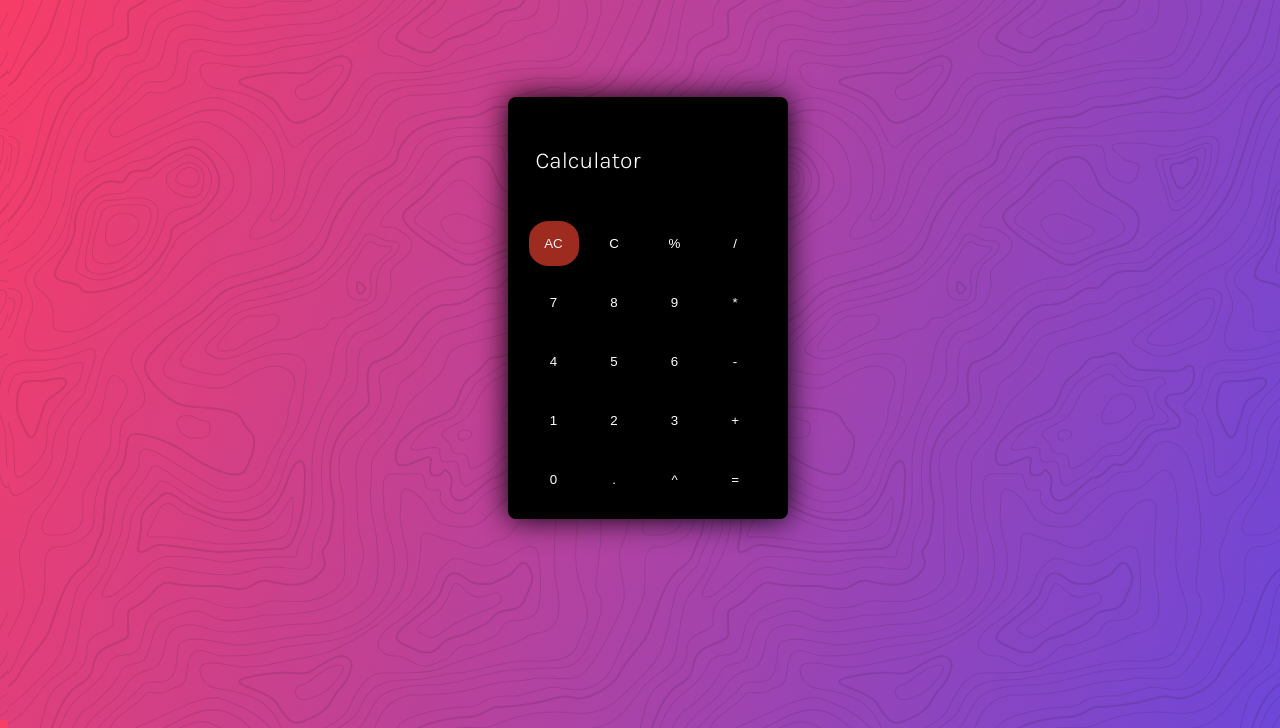
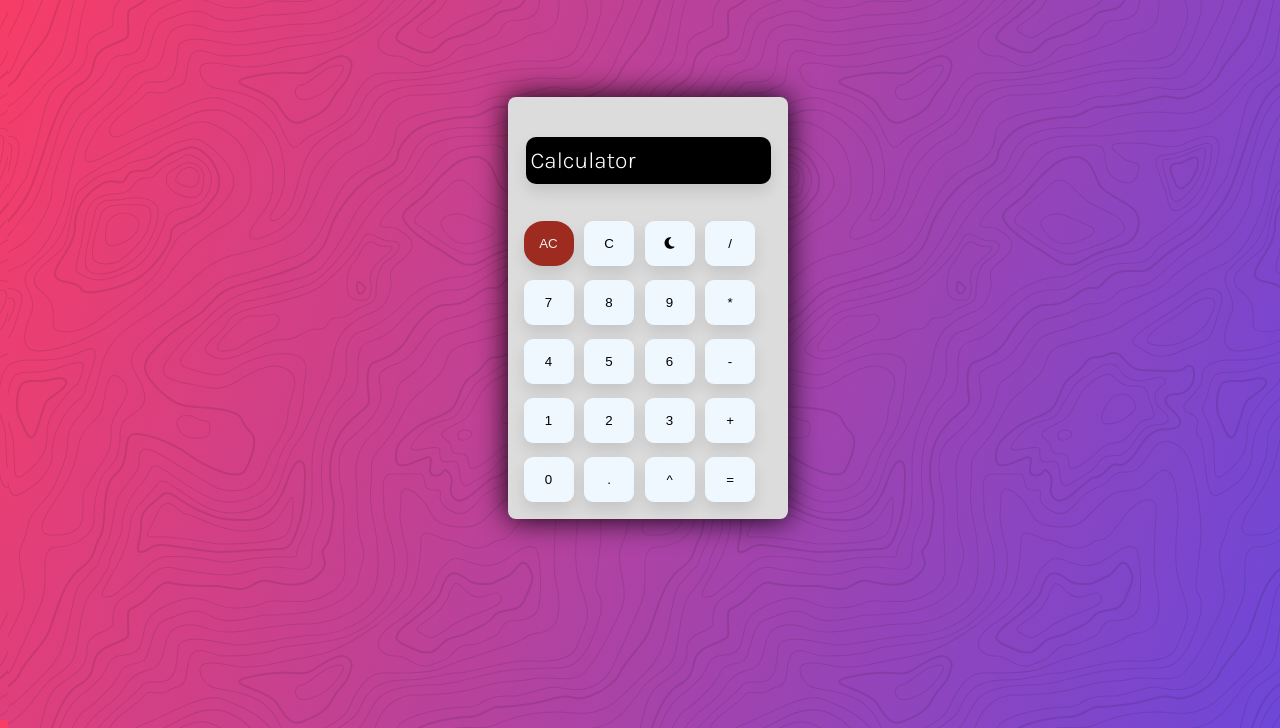
Before and after one commit to itsmanvendra/calculateme1.github.io, a plain HTML site: page index.html in a window 1280 px wide. Shown: the part 80-808 px from the top of the page. Drawn offline with Linux system fonts and the light colour scheme.

Commit message:
added toggle theme

```diff
--- a/index.html
+++ b/index.html
@@ -6,48 +6,50 @@
     <meta name="viewport" content="width=device-width, initial-scale=1.0">
     <link rel="stylesheet" href="style.css">
     <link rel="stylesheet" href="utils.css">
+    <script src="https://kit.fontawesome.com/8fced09e57.js" crossorigin="anonymous"></script>
     <title>Calculator</title>
 </head>
 <body>
     <h1 class="text-center">Welcome to Manvendra's Calc!!</h1>
-    <div class="background flex flex-col items-center mw-auto">
+    <div class="background bg-light flex flex-col items-center mw-auto">
         <div class="container  ">
             <div class="row">
                 <input class="input" placeholder="Calculator" type="text">
             </div>
             <div class="row">
                 <button class="button AC">AC</button>
-                <button class="button" onclick="handleClear()">C</button>
-                <button class="button">%</button>
-                <button class="button">/</button>
+                <button class="button light" onclick="handleClear()">C</button>
+                <button class="theme light"onclick="toggleTheme()"><i class="fa-solid fa-moon" id="icon"></i></button>
+                <button class="button light">/</button>
             </div>
 
             <div class="row">
-                <button class="button">7</button>
-                <button class="button">8</button>
-                <button class="button">9</button>
-                <button class="button">*</button>
+                <button class="button light">7</button>
+                <button class="button light">8</button>
+                <button class="button light">9</button>
+                <button class="button light">*</button>
             </div>
             <div class="row">
-                <button class="button">4</button>
-                <button class="button">5</button>
-                <button class="button">6</button>
-                <button class="button">-</button>
+                <button class="button light">4</button>
+                <button class="button light">5</button>
+                <button class="button light">6</button>
+                <button class="button light">-</button>
             </div>
             <div class="row">
-                <button class="button">1</button>
-                <button class="button">2</button>
-                <button class="button">3</button>
-                <button class="button">+</button>
+                <button class="button light">1</button>
+                <button class="button light">2</button>
+                <button class="button light">3</button>
+                <button class="button light">+</button>
             </div>
             <div class="row">
-                <button class="button">0</button>
-                <button class="button">.</button>
-                <button class="button">^</button>
-                <button class="button">=</button>
+                <button class="button light">0</button>
+                <button class="button light">.</button>
+                <button class="button light">^</button>
+                <button class="button light">=</button>
             </div>
         </div>
     </div>
+
     <script src="script.js"></script>
 </body>
 </html>
--- a/script.js
+++ b/script.js
@@ -1,28 +1,53 @@
 let string = "";
-let buttons = document.querySelectorAll('.button');
-Array.from(buttons).forEach((button)=>{
-    button.addEventListener('click', (e)=>{
-        if(!(e.target.innerHTML === 'C')){
-            console.log("I was called")
-        if(e.target.innerHTML === '='){
-            string = eval(string);
-            document.querySelector('input').value = string;
-        }
+let buttons = document.querySelectorAll(".button-light");
+Array.from(buttons).forEach((button) => {
+  button.addEventListener("click", (e) => {
+    if (!(e.target.innerHTML === "C")) {
+      console.log("I was called");
+      if (e.target.innerHTML === "=") {
+        string = eval(string);
+        document.querySelector("input").value = string;
+      } else if (e.target.innerHTML === "AC") {
+        string = "";
+        document.querySelector("input").value = string;
+      } else {
+        string = string + e.target.innerHTML;
+        document.querySelector("input").value = string;
+      }
+    }
+  });
+});
+const handleClear = () => {
+  const presentValue = document.querySelector("input").value;
+  // console.log(presentValue.slice(0,presentValue.length-1))
+  document.querySelector("input").value = presentValue.slice(
+    0,
+    presentValue.length - 1
+  );
+};
+const toggleTheme = () => {
+  const icon = document.getElementById("icon");
+  const buttons = document.querySelectorAll(".button");
+  const bg = document.querySelector(".background");
+  // console.log(bg)
+  if (icon.classList.contains("fa-moon")) {
+    icon.classList.remove("fa-moon");
+    icon.classList.add("fa-sun");
 
-        else if(e.target.innerHTML === 'AC'){
-            string = "";
-            document.querySelector('input').value = string;
-        }
-        else{
-            string = string + e.target.innerHTML;
-            document.querySelector('input').value = string;
-        }
-
-    }})
-})
-const handleClear = ()=>{
-
-    const presentValue=document.querySelector('input').value;
-    // console.log(presentValue.slice(0,presentValue.length-1))
-    document.querySelector('input').value=presentValue.slice(0,presentValue.length-1);
-}
+    bg.classList.remove("bg-light");
+    bg.classList.add("bg-dark");
+    buttons.forEach((button) => {
+      button.classList.remove("light");
+      button.classList.add("dark");
+    });
+  } else {
+    icon.classList.remove("fa-sun");
+    icon.classList.add("fa-moon");
+    bg.classList.remove("bg-dark");
+    bg.classList.add("bg-light");
+    buttons.forEach((button) => {
+      button.classList.remove("dark");
+      button.classList.add("light");
+    });
+  }
+};
--- a/style.css
+++ b/style.css
@@ -4,7 +4,7 @@ html, body{
     height: 100%;
     width: 100%;
     /* background-image: linear-gradient(to bottom right, rgba(79,51,176,1), rgba(210,53,165)); */
-    background-image: url(/topography.svg),
+    background-image: url(./topography.svg),
     linear-gradient(110deg, #f93d66, #6d47d9);
 
     font-family: 'Poppins', sans-serif;
@@ -12,9 +12,7 @@ html, body{
     overflow: hidden;
 
 }
-.button{
-    background-color: black;
-    color: white;
+.button, .theme{
     padding: 15px;
     width: 50px;
     margin: 7px 3px;
@@ -25,21 +23,33 @@ html, body{
    transition: all 0.3s ease 0s;
 
 }
+.light{
+    background-color: aliceblue;
+    color: black;
+}
+.dark{
+    background-color: black;
+    color: white;
+}
+
 .button:hover {
     background-color: #2EE59D;
     box-shadow: 0px 15px 20px rgba(46, 229, 157, 0.4);
     color: #fff;
     transform: scale(1.1);
   }
+
 .row{
     margin: 12px, 0px;
+
 }
+
 
 .row input{
     background-color: black;
     font-family: 'Karla', sans-serif;
     color: white;
-    width: 230px;
+    width: 240px;
     font-size: 23px;
     margin: 30px 5px;
     padding: 10px 0px;
--- a/utils.css
+++ b/utils.css
@@ -20,7 +20,13 @@
     margin-top: 100px;
     padding: 10px;
     width: 260px;
-    background-color:black;
+
     border-radius: 8px;
     box-shadow: 0 0 30px black;
 }
+.bg-dark{
+    background-color: black;
+}
+.bg-light{
+    background-color: gainsboro;
+}
```
